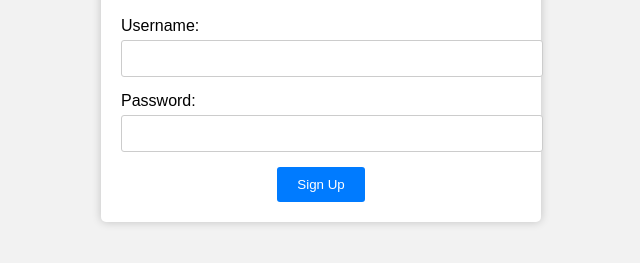
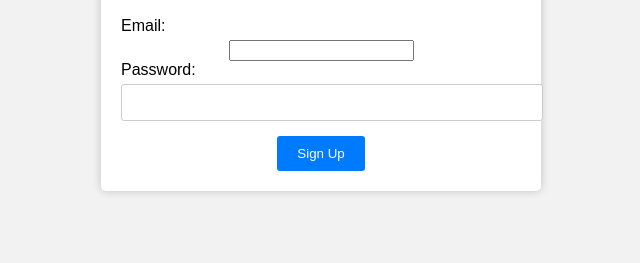
Before and after one commit to SudharshanaV/Sign_up_page, a plain HTML site: page index.html in a window 1280 px wide. Shown: the part 79-342 px from the top of the page, without its empty margins (319-959 px from the left). Drawn offline with Linux system fonts and the light colour scheme.

Commit message:
Update index.html

```diff
--- a/index.html
+++ b/index.html
@@ -86,8 +86,8 @@
     <div class="container">
         <h2>Sign Up</h2>
         <form action="your_server_endpoint.php" method="post">
-            <label for="username">Username:</label>
-            <input type="text" id="username" name="username" required>
+            <label for="email">Email:</label>
+            <input type="email" id="email" name="email" required>
 
             <label for="password">Password:</label>
             <input type="password" id="password" name="password" required>
```
